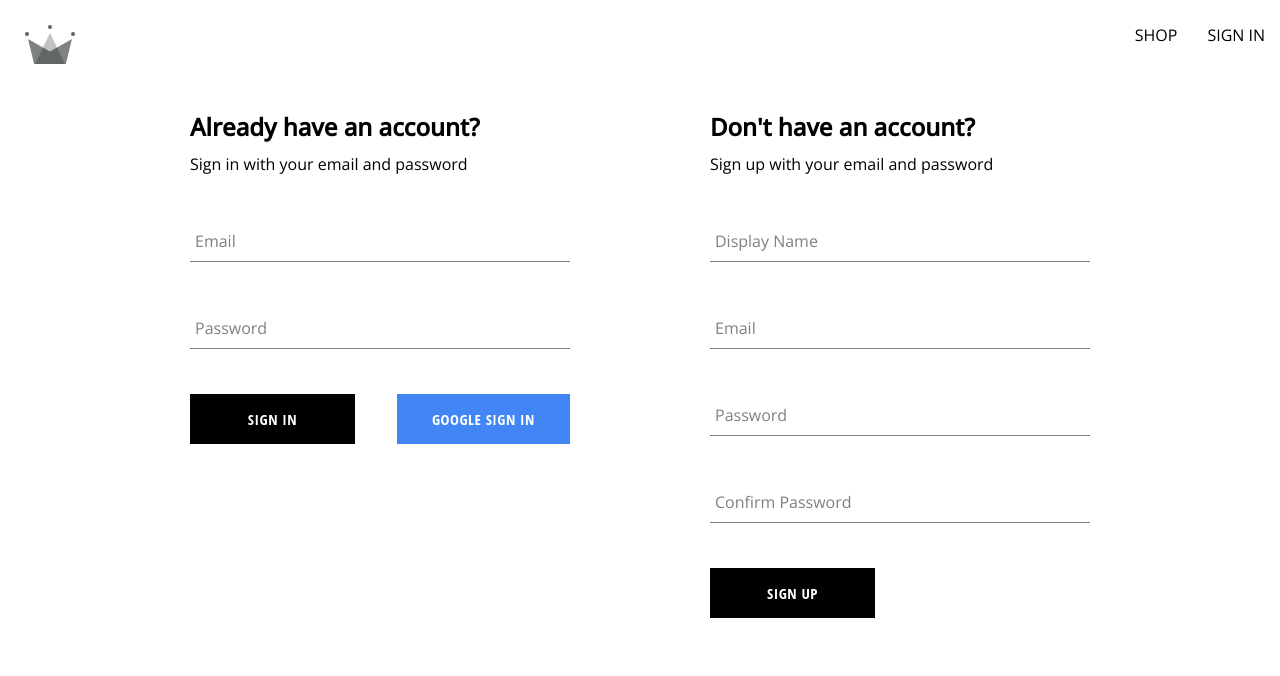
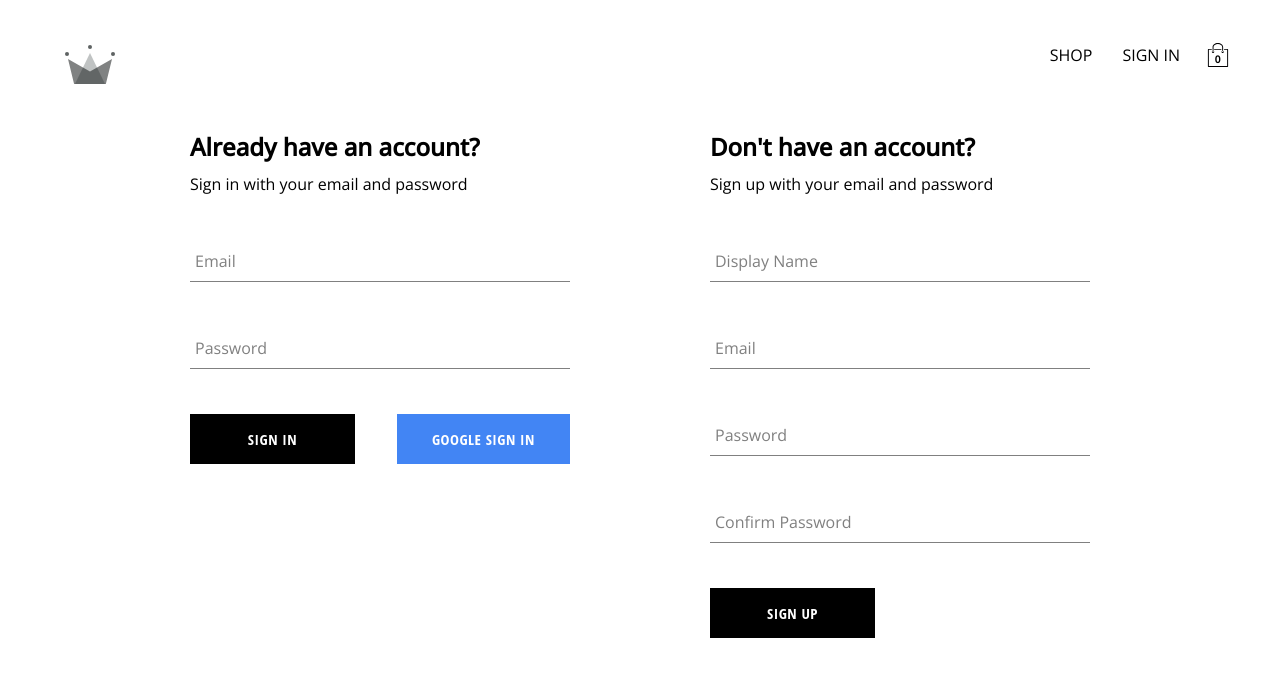
Before and after one commit to nicolaspborges96/ecom-clothing, a React (Create React App) app: page /auth in a window 1280 px wide. Shown: the top 676 px of the page. Built offline with nearby package versions, Linux system fonts and the light colour scheme; no server answers.

Commit message:
adicionado contexto, icone e dropdown do carrinho

```diff
--- a/src/components/button/button.styles.scss
+++ b/src/components/button/button.styles.scss
@@ -15,6 +15,7 @@
     cursor: pointer;
     display: flex;
     justify-content: center;
+    box-sizing: border-box;
 
     &:hover {
       background-color: white;
--- /dev/null
+++ b/src/components/cart-dropdown/cart-dropdown.component.jsx
@@ -0,0 +1,14 @@
+import Button from '../button/button.component'
+
+import './cart-dropdown.styles.scss'
+
+const CartDropdown = () => {
+    return (
+        <div className='cart-dropdown-container'>
+            <div className='cart-items' />
+            <Button>GO TO CHECKOUT</Button>
+        </div>
+    )
+}
+
+export default CartDropdown;
--- /dev/null
+++ b/src/components/cart-dropdown/cart-dropdown.styles.scss
@@ -0,0 +1,30 @@
+.cart-dropdown-container {
+    position: absolute;
+    width: 240px;
+    height: 340px;
+    display: flex;
+    flex-direction: column;
+    padding: 20px;
+    border: 1px solid black;
+    background-color: white;
+    top: 90px;
+    right: 40px;
+    z-index: 5;
+
+    .empty-message {
+      font-size: 18px;
+      margin: 50px auto;
+    }
+
+    .cart-items {
+      height: 240px;
+      display: flex;
+      flex-direction: column;
+      overflow: scroll ;
+    }
+
+    button {
+      margin-top: auto;
+      font-size: 12px;
+    }
+  }
--- /dev/null
+++ b/src/components/cart-icon/cart-icon.component.jsx
@@ -0,0 +1,23 @@
+import { useContext } from 'react';
+
+import { ReactComponent as ShoppingIcon} from '../../assets/shopping-bag.svg';
+
+import { CartContext } from '../../contexts/cart.context';
+
+import './cart-icon.styles.scss';
+
+const CartIcon = () => {
+    const { isCartOpen, setIsCartOpen } = useContext(CartContext);
+
+    const toggleIsCartOpen = () => setIsCartOpen(!isCartOpen);
+
+    return(
+        <div className='cart-icon-container' onClick={toggleIsCartOpen}>
+            <ShoppingIcon className='shopping-icon'/>
+            <span className='item-count'>0</span>
+        </div>
+    )
+
+}
+
+export default CartIcon;
--- /dev/null
+++ b/src/components/cart-icon/cart-icon.styles.scss
@@ -0,0 +1,21 @@
+.cart-icon-container {
+    width: 45px;
+    height: 45px;
+    position: relative;
+    display: flex;
+    align-items: center;
+    justify-content: center;
+    cursor: pointer;
+
+    .shopping-icon {
+      width: 24px;
+      height: 24px;
+    }
+
+    .item-count {
+      position: absolute;
+      font-size: 10px;
+      font-weight: bold;
+      bottom: 12px;
+    }
+  }
--- /dev/null
+++ b/src/contexts/cart.context.jsx
@@ -0,0 +1,15 @@
+import { createContext, useState } from "react";
+
+export const CartContext = createContext({
+    isCartOpen: false,
+    setIsCartOpen: () => {}
+});
+
+export const CartProvider = ({children}) => {
+    const [isCartOpen, setIsCartOpen] = useState(false);
+    const value = { isCartOpen, setIsCartOpen };
+
+    return (
+        <CartContext.Provider value={value}>{children}</CartContext.Provider>
+    )
+}
--- a/src/index.js
+++ b/src/index.js
@@ -5,6 +5,7 @@
 import App from './App';
 import { UserProvider } from './contexts/user.context';
 import { ProductsProvider } from './contexts/products.context';
+import { CartProvider } from './contexts/cart.context';
 
 import './index.scss';
 
@@ -15,7 +16,9 @@
     <BrowserRouter>
       <UserProvider>
         <ProductsProvider>
-          <App />
+          <CartProvider>
+            <App />
+          </CartProvider>
         </ProductsProvider>
       </UserProvider>
     </BrowserRouter>
--- a/src/index.scss
+++ b/src/index.scss
@@ -1,5 +1,6 @@
 body {
   margin: 0;
+  padding: 20px 40px;
   font-family: 'Open Sans', sans-serif;
   -webkit-font-smoothing: antialiased;
   -moz-osx-font-smoothing: grayscale;
--- a/src/routes/navigation/navigation.component.jsx
+++ b/src/routes/navigation/navigation.component.jsx
@@ -1,8 +1,12 @@
 import { Fragment, useContext } from 'react';
 import { Outlet, Link } from 'react-router-dom';
 
+import CartIcon from '../../components/cart-icon/cart-icon.component';
+import CartDropdown from '../../components/cart-dropdown/cart-dropdown.component';
+
 import { ReactComponent as CrwnLogo } from '../../assets/crown.svg';
 import { UserContext } from '../../contexts/user.context';
+import { CartContext, CartProvider } from '../../contexts/cart.context';
 
 import { signOutUser } from '../../utils/firebase/firebase.utils';
 
@@ -10,6 +14,7 @@
 
 const Navigation = () => {
   const { currentUser } = useContext(UserContext);
+  const { isCartOpen } = useContext(CartContext);
 
   return (
     <Fragment>
@@ -30,7 +35,9 @@
               </Link>
             )
           }
+          <CartIcon />
         </div>
+        {isCartOpen && <CartDropdown />}
       </div>
       <Outlet />
     </Fragment>
```
Also changed, not shown: src/assets/shopping-bag.svg (added).
